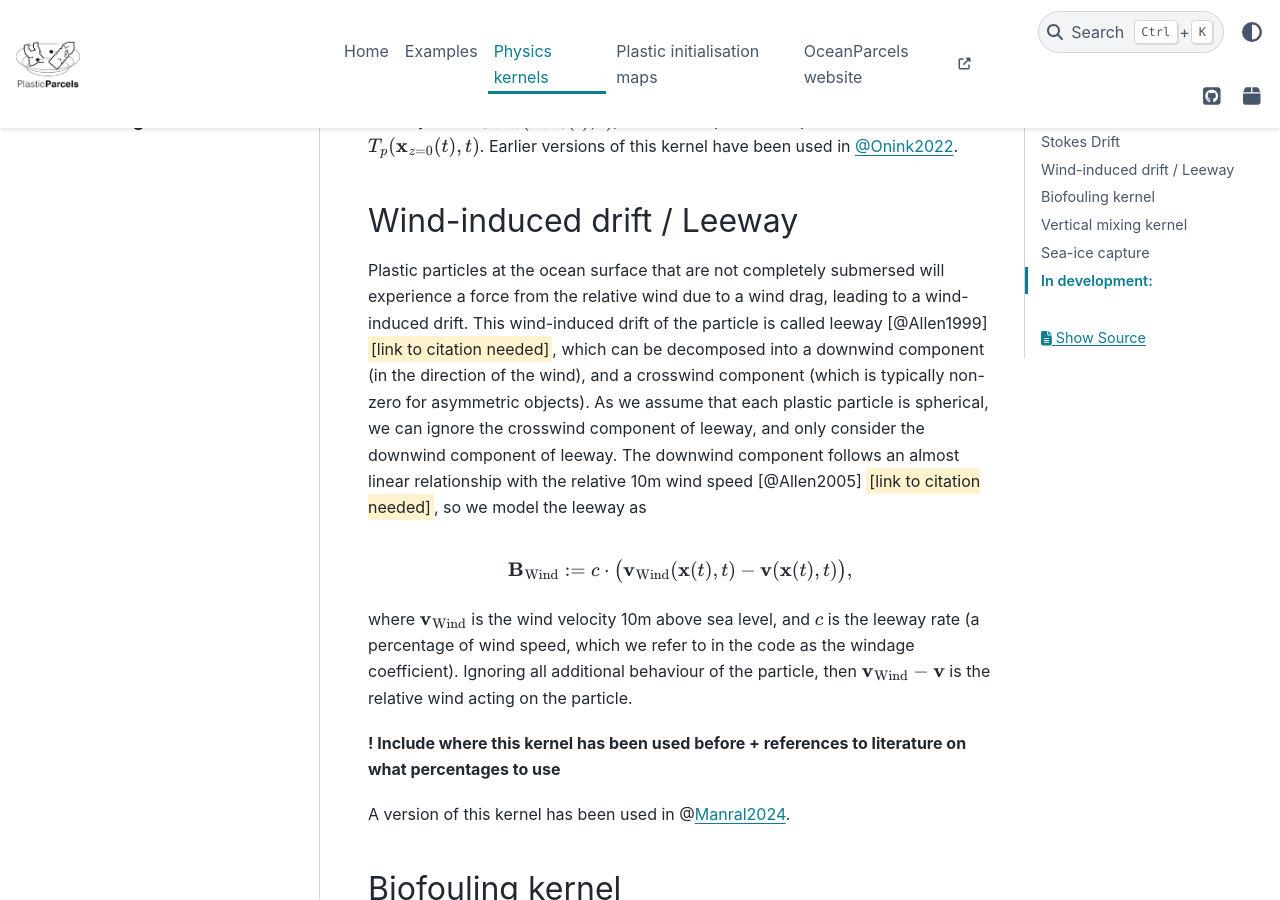
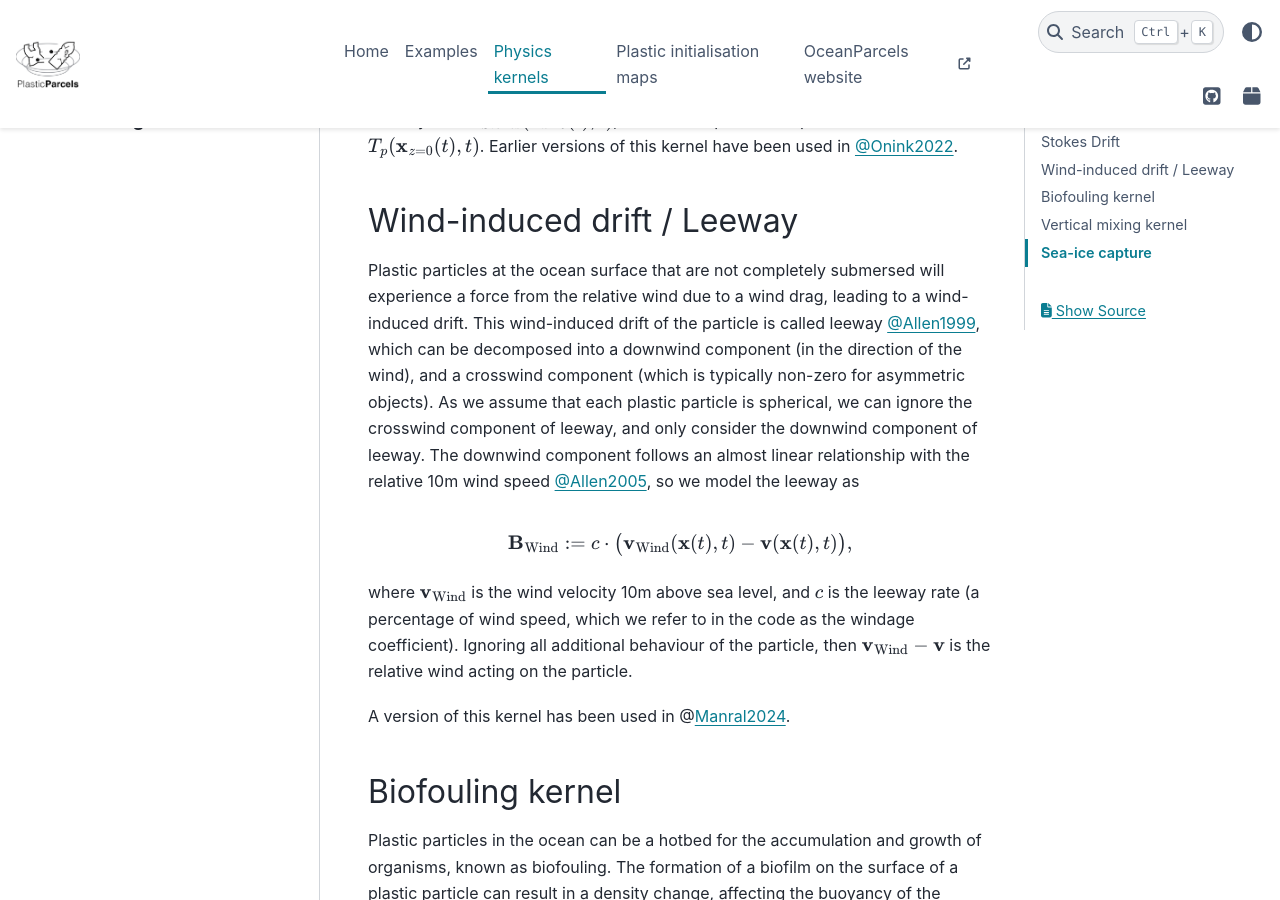
Before and after one commit to fanqi203/plasticparcels, a Sphinx documentation site: the page built from docs/physicskernels.md, in a window 1280 px wide and 900 px high, scrolled down 1442 px. Built offline with Sphinx 7.4.7 and the PyData theme 0.15.4, drawn with Linux system fonts in a browser that asks for light colours; the version number could not be read and is left out; some of the changed text lies outside the part shown.

Commit message:
Minor improvements (spelling, removing superfluous text, etc.) to the physicskernels.md file

````diff
--- a/docs/physicskernels.md
+++ b/docs/physicskernels.md
@@ -14,7 +14,7 @@
 \frac{\text{d}\mathbf{x}(t)}{\text{d}t} = \mathbf{v}(\mathbf{x}(t), t) + \mathbf{B}(\mathbf{x}(t), t),
 ```
 
-and updating the particle position at each timestep. For simplicity, by default we use the fourth-order Runge-Kutta scheme of [`Parcels`](https://oceanparcels.org/) to solve the advection of the particle from the hydrodynamic model velocity field {math}`\mathbf{v}`, and an Euler-forward scheme for all other additional behaviours realised in {math}`\mathbf{B}`.
+and updating the particle position at each timestep. For simplicity, by default we use the fourth-order Runge-Kutta scheme of [`parcels`](https://oceanparcels.org/) to solve the advection of the particle from the hydrodynamic model velocity field {math}`\mathbf{v}`, and an Euler-forward scheme for all other additional behaviours realised in {math}`\mathbf{B}`.
 
 
 ### Stokes Drift
@@ -31,7 +31,7 @@
 
 
 ### Wind-induced drift / Leeway <a name="winddrift"></a>
-Plastic particles at the ocean surface that are not completely submersed will experience a force from the relative wind due to a wind drag, leading to a wind-induced drift. This wind-induced drift of the particle is called leeway [@Allen1999] <mark>[link to citation needed]</mark>, which can be decomposed into a downwind component (in the direction of the wind), and a crosswind component (which is typically non-zero for asymmetric objects). As we assume that each plastic particle is spherical, we can ignore the crosswind component of leeway, and only consider the downwind component of leeway. The downwind component follows an almost linear relationship with the relative 10m wind speed [@Allen2005] <mark>[link to citation needed]</mark>, so we model the leeway as
+Plastic particles at the ocean surface that are not completely submersed will experience a force from the relative wind due to a wind drag, leading to a wind-induced drift. This wind-induced drift of the particle is called leeway [@Allen1999](https://ntrl.ntis.gov/NTRL/dashboard/searchResults/titleDetail/ADA366414.xhtml), which can be decomposed into a downwind component (in the direction of the wind), and a crosswind component (which is typically non-zero for asymmetric objects). As we assume that each plastic particle is spherical, we can ignore the crosswind component of leeway, and only consider the downwind component of leeway. The downwind component follows an almost linear relationship with the relative 10m wind speed [@Allen2005](https://ntrl.ntis.gov/NTRL/dashboard/searchResults/titleDetail/ADA435435.xhtml), so we model the leeway as
 
 
 ```{math}
@@ -40,8 +40,6 @@
 
 
 where {math}`\mathbf{v}_{\text{Wind}}` is the wind velocity 10m above sea level, and {math}`c` is the leeway rate (a percentage of wind speed, which we refer to in the code as the windage coefficient). Ignoring all additional behaviour of the particle, then {math}`\mathbf{v}_{\text{Wind}} - \mathbf{v}` is the relative wind acting on the particle.
-
-**! Include where this kernel has been used before + references to literature on what percentages to use**
 
 A version of this kernel has been used in @[Manral2024](https://open-research-europe.ec.europa.eu/articles/4-41).
 
@@ -64,7 +62,7 @@
 \mathbf{B}_{\text{Biofouling}} := \mathbf{v}_{\text{Biofouling}}.
 ```
 
-**(Include where this has been used)** This kernel has been used in various forms in [@Lobelle2021](http://dx.doi.org/10.1029/2020JC017098), [@Fischer2022](http://dx.doi.org/10.5194/bg-19-2211-2022), and [@Kaandorp2023](http://dx.doi.org/10.1038/s41561-023-01216-0).
+This kernel has been used in various forms in [@Lobelle2021](http://dx.doi.org/10.1029/2020JC017098), [@Fischer2022](http://dx.doi.org/10.5194/bg-19-2211-2022), and [@Kaandorp2023](http://dx.doi.org/10.1038/s41561-023-01216-0).
 
 ### Vertical mixing kernel <a name="verticalmixing"></a>
 An important process that is unresolved in even high-resolution ocean models is wind-driven turbulent mixing, which occurs at scales far smaller than a typical model ocean grid cell. In the vertical direction, this turbulent mixing can distribute even positively buoyant plastic particles throughout the mixed layer. To model this process, we take the approach of [@Onink2022](http://dx.doi.org/10.5194/gmd-15-1995-2022), by employing a Markov-0 styled stochastic parameterisation.
````
Also changed, not shown: other parts of docs/physicskernels.md (+3 -4 lines).
